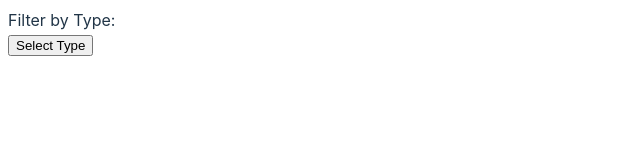
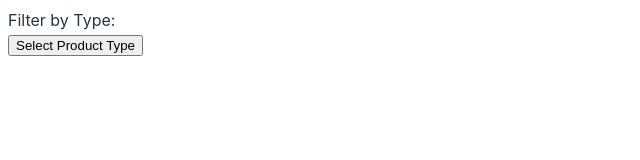
Before and after one commit to fadialsharma/ReactApp.DemoSite, a React (Vite) app: page / in a window 1280 px wide. Shown: the top 160 px of the page, without its empty margins (0-640 px from the left). Built offline with nearby package versions, Linux system fonts and the light colour scheme.

Commit message:
Task4: Product filter - Feature: Handle the menu close functionality -Fix: Fix dropdown menu style

```diff
--- /dev/null
+++ b/src/components/ProductsFilter.css
@@ -0,0 +1,5 @@
+.dropdown-menu {
+  display: grid;
+  row-gap: 10px;
+  margin-top: 10px;
+}
--- a/src/components/ProductsFilter.jsx
+++ b/src/components/ProductsFilter.jsx
@@ -1,19 +1,29 @@
 import { useState } from "react";
 import { Form, Dropdown } from "react-bootstrap";
+import classes from "./ProductsFilter.css";
 
 function ProductsFilter() {
   const [filterType, setFilterType] = useState("");
+
   const handleFilterChange = (event) => {
     setFilterType(event.target.value);
     // console.log(setFilterType);
-  }
+  };
+  const handleBlur = () => {
+    setFilterType("");
+    console.log(setFilterType);
+  };
+  const handleSelect = (eventKey) => {
+    setFilterType(eventKey);
+    console.log(eventKey);
+  };
 
   return (
     <Form.Group controlId="formTypeFilter">
       <Form.Label>Filter by Type:</Form.Label>
-      <Dropdown>
+      <Dropdown onBlur={handleBlur} onSelect={handleSelect}>
         <Dropdown.Toggle variant="primary" id="dropdown-basic">
-          {filterType ? filterType : "Select Type"}
+          {filterType ? filterType : "Select Product Type"}
         </Dropdown.Toggle>
         <Dropdown.Menu>
           <Dropdown.Item onClick={handleFilterChange} value="">
@@ -34,7 +44,7 @@ function ProductsFilter() {
         </Dropdown.Menu>
       </Dropdown>
     </Form.Group>
-  )
+  );
 }
 
 export default ProductsFilter;
```
